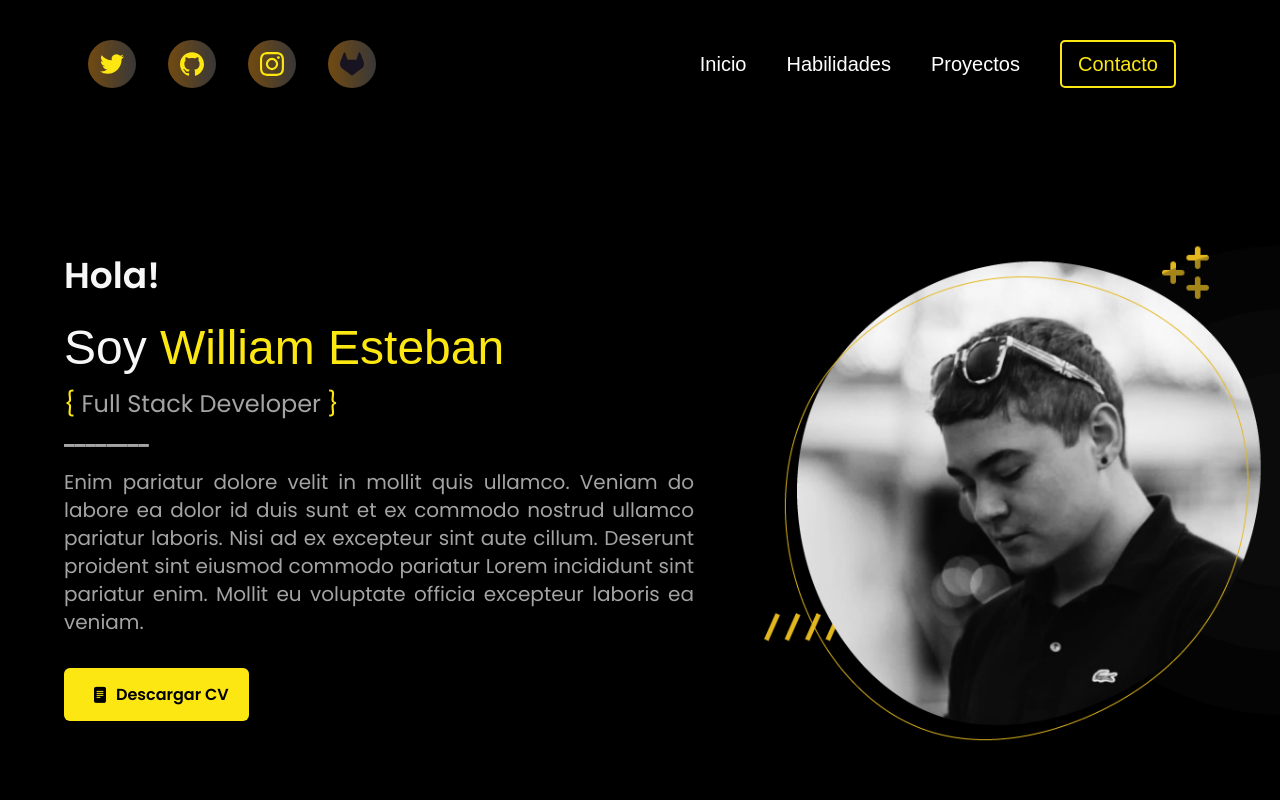
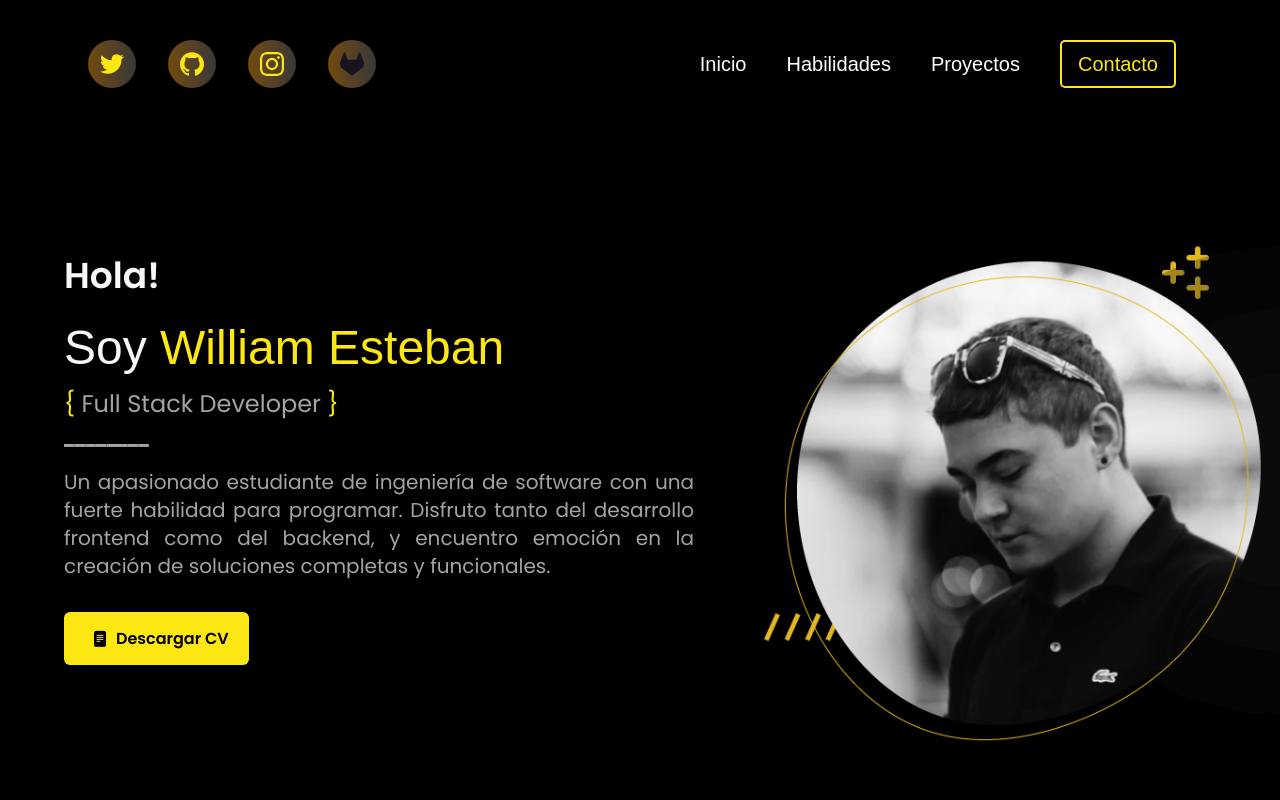
Before and after one commit to srwesteban/portfolio2, a React (Vite) app: page / in a window 1280 px wide. Shown: the top 800 px of the page. Built offline with nearby package versions, Linux system fonts and the light colour scheme; a web font is replaced by a local one.

Commit message:
[Actualizacion]

```diff
--- a/index.html
+++ b/index.html
@@ -4,7 +4,7 @@
     <meta charset="UTF-8" />
     <link rel="icon" type="image/svg+xml" href="/vite.svg" />
     <meta name="viewport" content="width=device-width, initial-scale=1.0" />
-    <title>Vite + React</title>
+    <title>Portfolio WE</title>
   </head>
   <body style="background-color: rgb(61, 57, 57) ;">
     <div id="root"></div>
--- a/src/data/data.js
+++ b/src/data/data.js
@@ -69,7 +69,7 @@ export const HeroData = {
   subTitle:
     'Soy ',
   ocupation:'Full Stack Developer',
-  description:'Enim pariatur dolore velit in mollit quis ullamco. Veniam do labore ea dolor id duis sunt et ex commodo nostrud ullamco pariatur laboris. Nisi ad ex excepteur sint aute cillum. Deserunt proident sint eiusmod commodo pariatur Lorem incididunt sint pariatur enim. Mollit eu voluptate officia excepteur laboris ea veniam.',
+  description:'Un apasionado estudiante de ingeniería de software con una fuerte habilidad para programar. Disfruto tanto del desarrollo frontend como del backend, y encuentro emoción en la creación de soluciones completas y funcionales.',
   btnTextDownloadCv: 'Descargar CV',
   btnTextContact: 'Contactarnos',
 };
```
